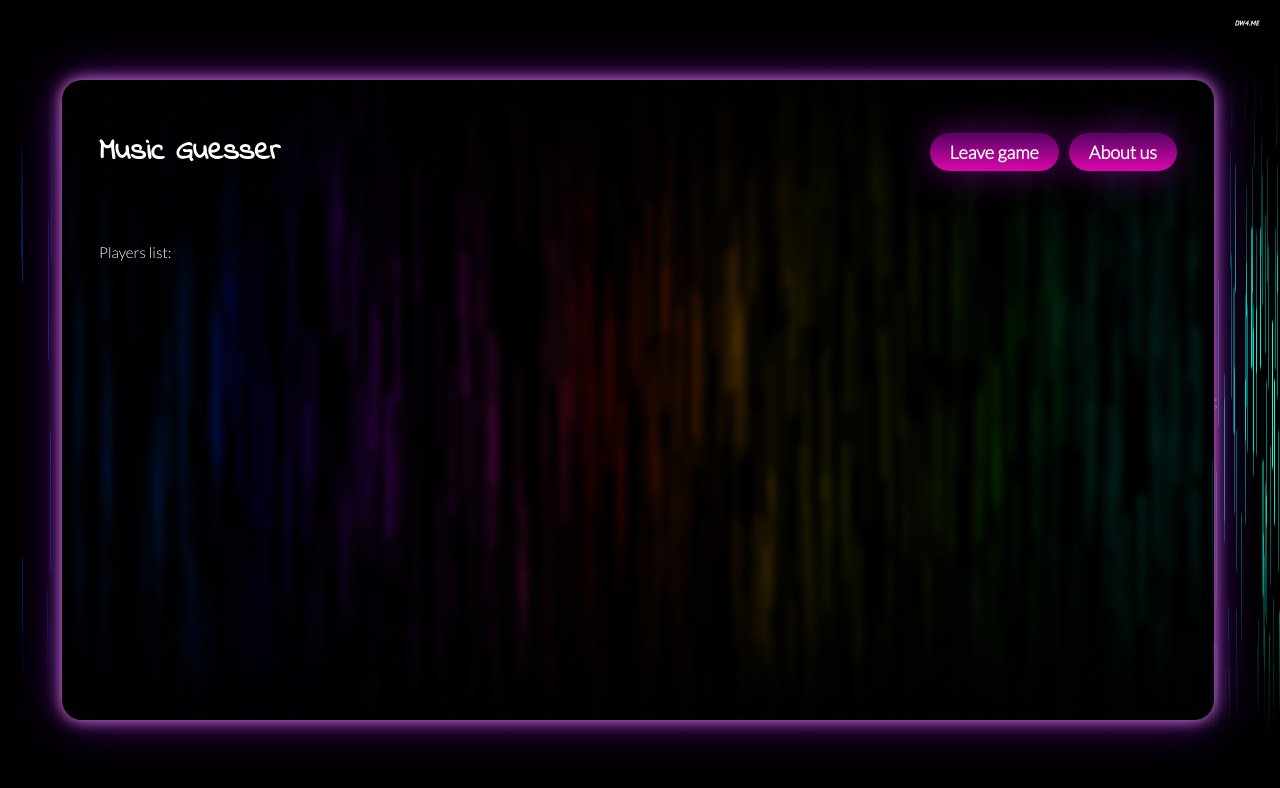
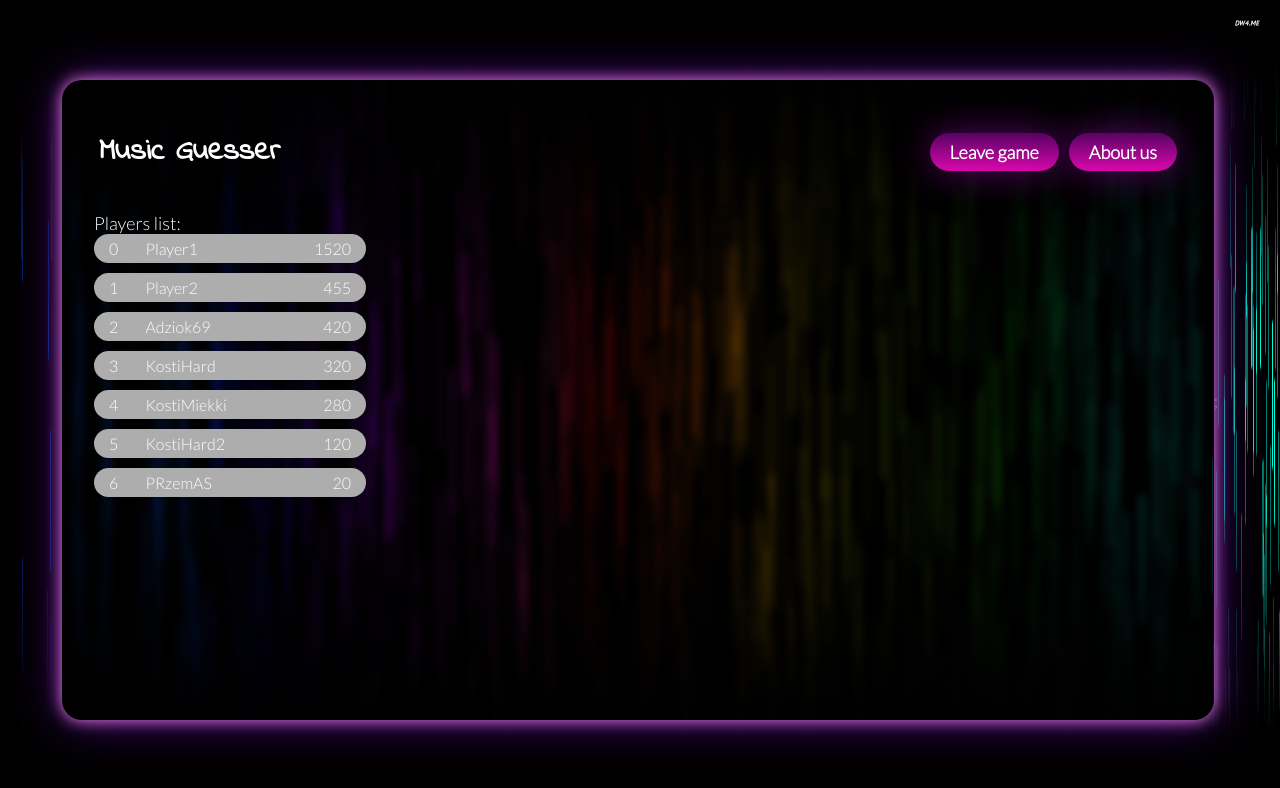
Before and after one commit to adziok/mg_frontend, a React (Create React App) app: page /game in a window 1280 px wide. Shown: the top 788 px of the page. Built offline with nearby package versions, Linux system fonts and the light colour scheme.

Commit message:
feat(game): styling player list

```diff
--- a/src/pages/Game/Game.scss
+++ b/src/pages/Game/Game.scss
@@ -9,10 +9,10 @@
     }
 
     .playersList {
-        flex-basis: 20%;
+        flex-basis: 25%;
     }
 
     .gameBoard {
-        flex-basis: 80%;
+        flex-basis: 75%;
     }
 }
--- a/src/pages/Game/PlayersList/PlayersList.scss
+++ b/src/pages/Game/PlayersList/PlayersList.scss
@@ -2,9 +2,31 @@
 @import 'styles/_colors';
 @import 'styles/_typings';
 
-.playersList {
-    flex-basis: 20%;
-    .header {
-        font-size: $textMd;
+.players-list {
+    width: 100%;
+    &__header {
+        font-size: $textLg;
+    }
+    &__list {
+        row-gap: 10px;
+        display: grid;
+        // grid-template-columns: repeat(3, 33%);
+    }
+    &__element {
+        display: grid;
+        grid-template-columns: 15% 60% 25%;
+        padding: 5px 15px;
+        border-radius: 30px;
+        background-color: #adadad;
+
+        &--index {
+        }
+
+        &--name {
+        }
+
+        &--points {
+            text-align: right;
+        }
     }
 }
--- a/src/pages/Game/PlayersList/PlayersList.tsx
+++ b/src/pages/Game/PlayersList/PlayersList.tsx
@@ -36,8 +36,17 @@ const playersList = [
 
 function PlayersList() {
     return (
-        <div className="player">
-            <header className="header">Players list:</header>
+        <div className="players-list">
+            <header className="players-list__header">Players list:</header>
+            <div className="players-list__list">
+                {playersList.map((player, i) => (
+                    <div className="players-list__element" key={i}>
+                        <div className="players-list__element--index"> {i} </div>
+                        <div className="players-list__element--name"> {player.name} </div>
+                        <div className="players-list__element--points"> {player.points} </div>
+                    </div>
+                ))}
+            </div>
         </div>
     );
 }
```
